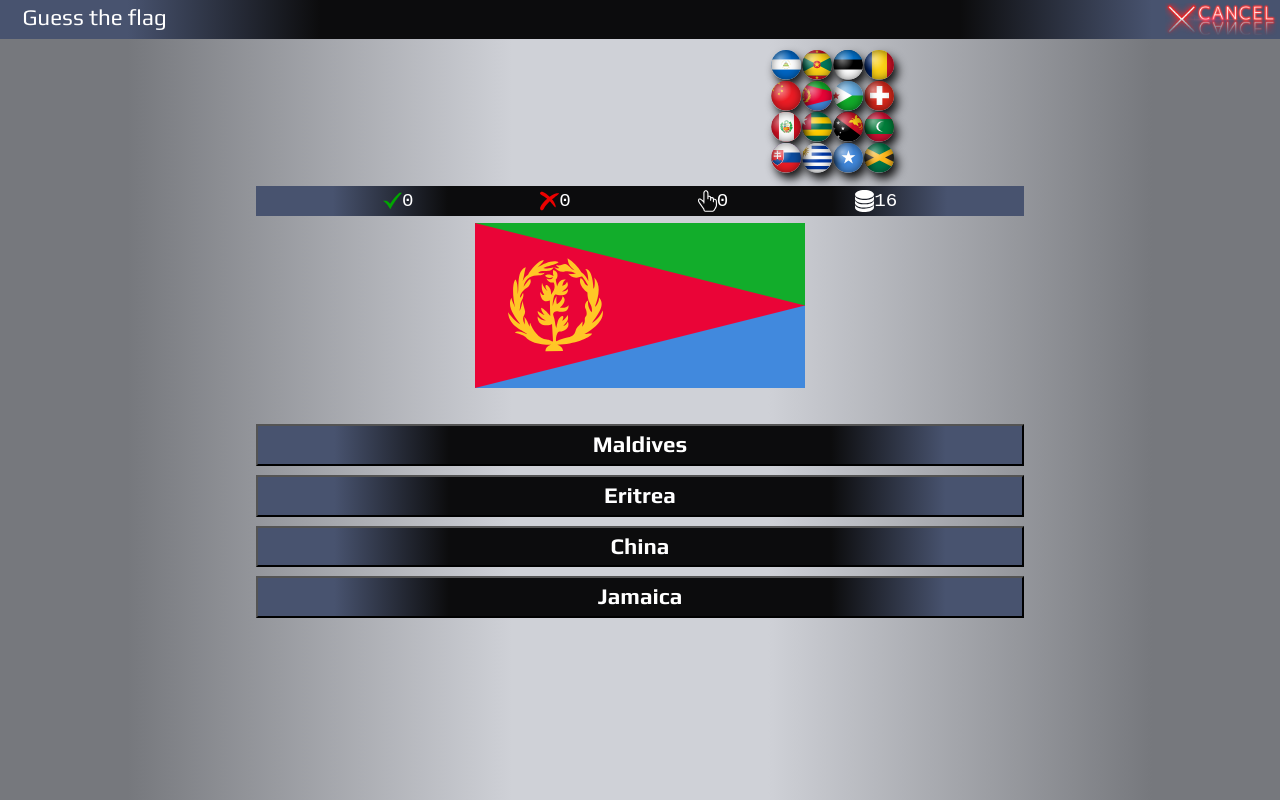
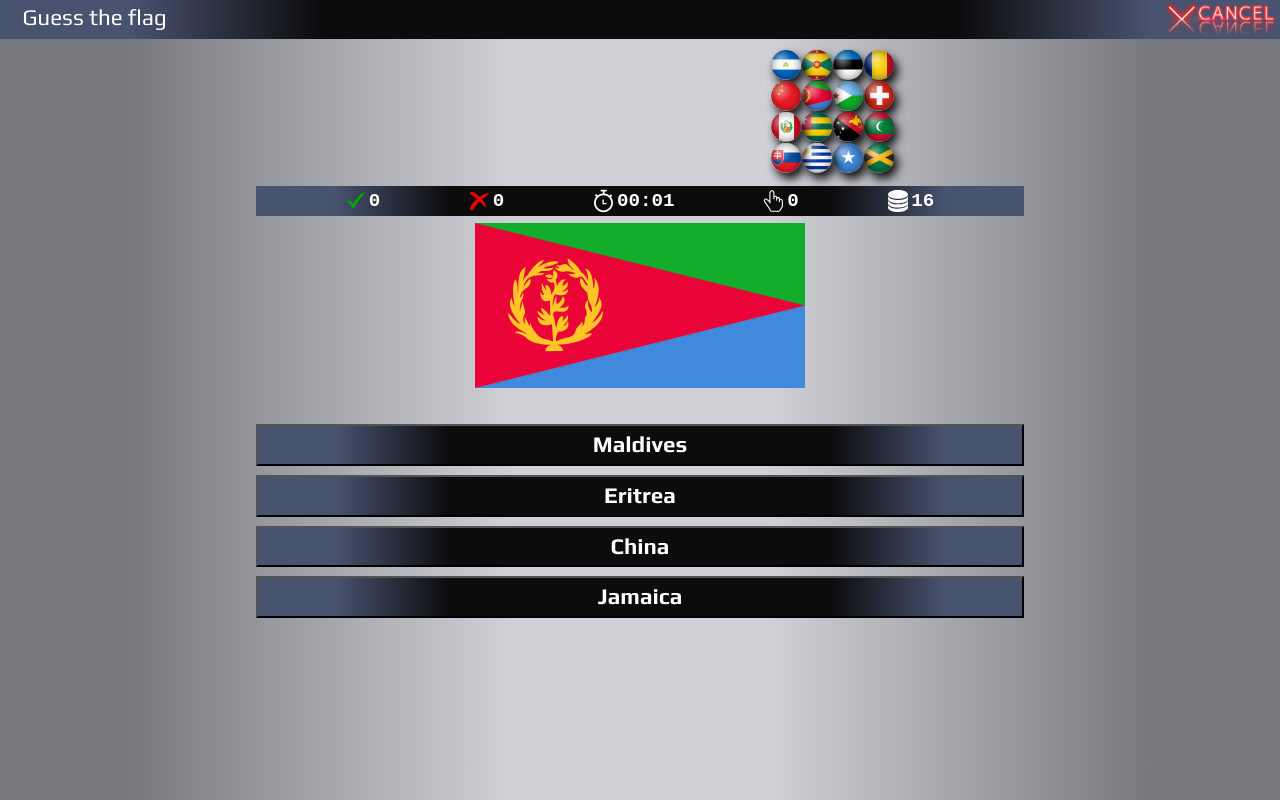
Before and after one commit to viktor-dimitrov/Flags, a React (Vite) app in the folder flags-fe/: page /quiz-flags in a window 1280 px wide. Both pictures are taken after a click on the button "Start". Built offline with nearby package versions, Linux system fonts and the light colour scheme.

Commit message:
add timer

```diff
--- a/flags-fe/src/components/Metrics/Metrics.jsx
+++ b/flags-fe/src/components/Metrics/Metrics.jsx
@@ -1,8 +1,23 @@
+
+import { useEffect } from "react";
+import { useTimer } from "../../hooks/useTimer";
 import "../../App.css";
-
 import styles from "./Metrics.module.css";
 
-export default function Metrics ({currentStage, scores, gameListLength}) {
+
+export default function Metrics({ currentStage, scores, gameListLength, isStarted }) {
+
+
+    const { second, minute, isActive, startTimer, stopTimer, resetTimer } = useTimer(0);
+
+    useEffect(() => {
+        if (isStarted && gameListLength !== 0) {
+          startTimer();
+        } else {
+          stopTimer();
+        //   resetTimer();
+        }
+      }, [isStarted, gameListLength]);
 
     return (
 
@@ -10,34 +25,33 @@ export default function Metrics ({currentStage, scores, gameListLength}) {
 
             <ul >
                 <li>
-
                     <p >
-                <img src="svg/tick-mark-icon.svg" alt="true" /> {scores}
-
+                        <img src="svg/tick-mark-icon.svg" alt="true" /> <span> {scores} </span>
                     </p>
                 </li>
 
                 <li>
-
                     <p >
-                <img src="svg/incorrect-icon.svg" alt="false" /> {currentStage - scores}
-
+                        <img src="svg/incorrect-icon.svg" alt="false" /> <span> {currentStage - scores} </span>
                     </p>
                 </li>
 
                 <li>
-
-
                     <p>
-                <img src="svg/cursor-hand-icon.svg" alt="try" /> {currentStage}
+                        <img src="svg/stopwatch-icon.svg" alt="try" /> <span>{minute}</span>:<span>{second}</span>
                     </p>
                 </li>
 
+                <li>
+                    <p>
+                        <img src="svg/cursor-hand-icon.svg" alt="try" /> <span> {currentStage} </span>
+                    </p>
+                </li>
 
                 {gameListLength != 0 && <li>
 
                     <p>
-            <img src="svg/database-icon.svg" alt="try" />{gameListLength}
+                        <img src="svg/database-icon.svg" alt="try" /> <span>{gameListLength}</span>
                     </p>
                 </li>}
 
--- a/flags-fe/src/components/Metrics/Metrics.module.css
+++ b/flags-fe/src/components/Metrics/Metrics.module.css
@@ -21,10 +21,12 @@
     display: flex;
     justify-content: space-evenly;
     font-family:monospace;
+    font-weight:bold;
 }
 
 .units p img {
     display:block;
     width: 1em;
+    margin-right: 0.2em;
 
 }
--- a/flags-fe/src/components/Quiz/Quiz.jsx
+++ b/flags-fe/src/components/Quiz/Quiz.jsx
@@ -97,7 +97,7 @@ export default function Quiz(quizType) {
                         {gameList.length != 0 && <FlagsBoard list={gameList} {...gameConfig} className="gameList" />}
                     </div>
 
-                    <Metrics currentStage={currentStage} scores={scores} gameListLength={gameList.length}/>
+                    <Metrics currentStage={currentStage} scores={scores} gameListLength={gameList.length} isStarted={isStarted}/>
 
                         {options.length == 0 && <>
 
--- /dev/null
+++ b/flags-fe/src/hooks/useTimer.jsx
@@ -0,0 +1,62 @@
+import { useEffect, useState } from "react";
+
+
+
+
+
+export const useTimer = (initialValue = 0) => {
+
+
+    const [second, setSecond] = useState('00');
+  const [minute, setMinute] = useState('00');
+  const [isActive, setIsActive] = useState(false);
+  const [counter, setCounter] = useState(initialValue);
+
+  useEffect(() => {
+    let intervalId;
+
+    if (isActive) {
+      intervalId = setInterval(() => {
+        const secondCounter = counter % 60;
+        const minuteCounter = Math.floor(counter / 60);
+
+        const computedSecond = String(secondCounter).length === 1 ? `0${secondCounter}` : secondCounter;
+        const computedMinute = String(minuteCounter).length === 1 ? `0${minuteCounter}` : minuteCounter;
+
+        setSecond(computedSecond);
+        setMinute(computedMinute);
+
+        setCounter(counter => counter + 1);
+      }, 1000);
+    }
+
+    return () => clearInterval(intervalId);
+  }, [isActive, counter]);
+
+  const startTimer = () => setIsActive(true);
+  const stopTimer = () => setIsActive(false);
+  const resetTimer = () => {
+    setIsActive(false);
+    setCounter(initialValue);
+    setSecond('00');
+    setMinute('00');
+  };
+
+  return {
+    second,
+    minute,
+    isActive,
+    startTimer,
+    stopTimer,
+    resetTimer
+  };
+
+
+
+
+
+
+
+
+
+}
```
Also changed, not shown: flags-fe/public/svg/none.svg, flags-fe/public/svg/stopwatch-icon.svg (added). Lines whose indentation alone changed are shown as unchanged.
